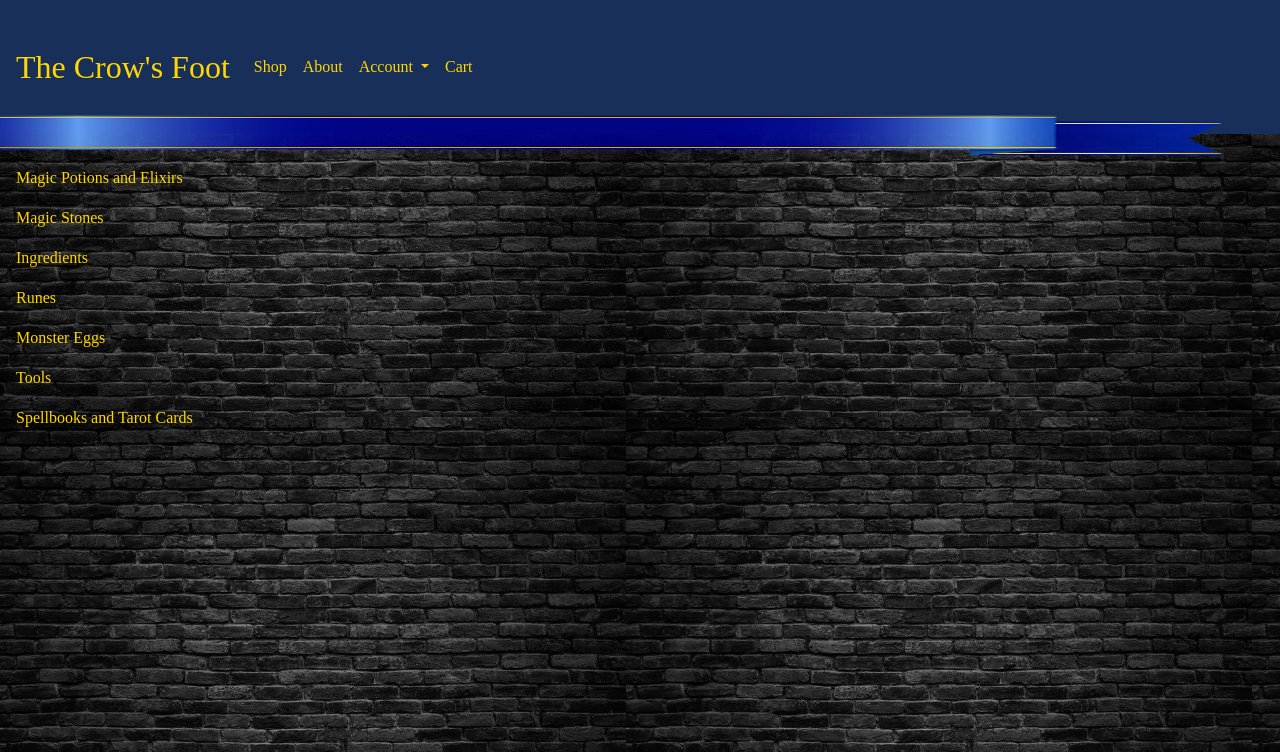
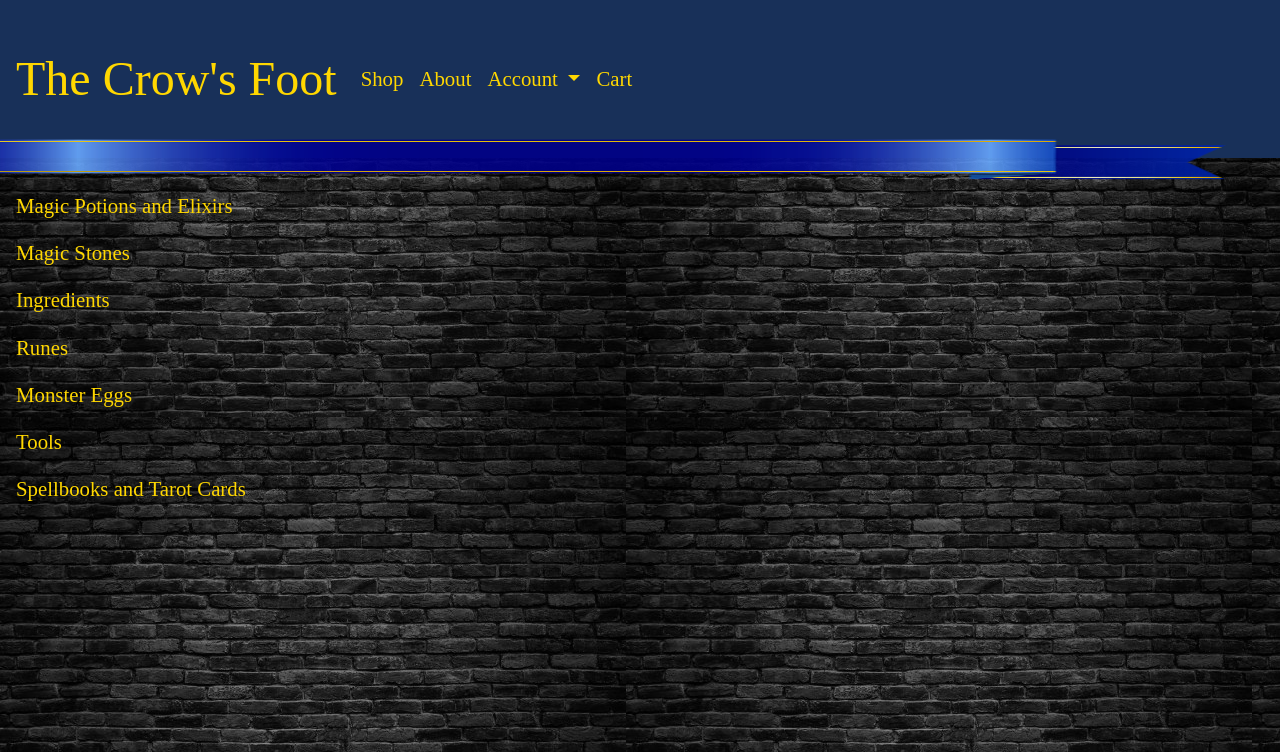
Before and after one commit to wxiang54/cse305-finalproj, a Django app: page / in a window 1280 px wide. Shown: the top 752 px of the page. Run offline with Django 3.2, Linux system fonts and the light colour scheme; parts of the project's set-up code (start-up, migrations or seed data) failed here and were passed over; some libraries are stand-ins or nearby versions; some web fonts are replaced.

Commit message:
changed font size cuz no one can read

```diff
--- a/crows_foot/main/static/css/mystyle.css
+++ b/crows_foot/main/static/css/mystyle.css
@@ -8,14 +8,14 @@ body {
 
 .navbar-light .navbar-brand {
     position: relative;
-    font-size: 2em;
+    font-size: 3em !important;
     color: gold;
     padding-top: 35px;
     padding-bottom: 35px;
 }
 
 .navbar-nav {
-    font-size: 1em;
+    font-size: 1.3em;
 }
 
 .navbar-light .navbar-nav .nav-link {
@@ -32,6 +32,7 @@ body {
 
 .container-fluid .row .nav .nav-link {
     color: gold;
+    font-size: 1.3em;
 }
 
 #blue_ban {
```
Also changed, not shown: 1 other file.
